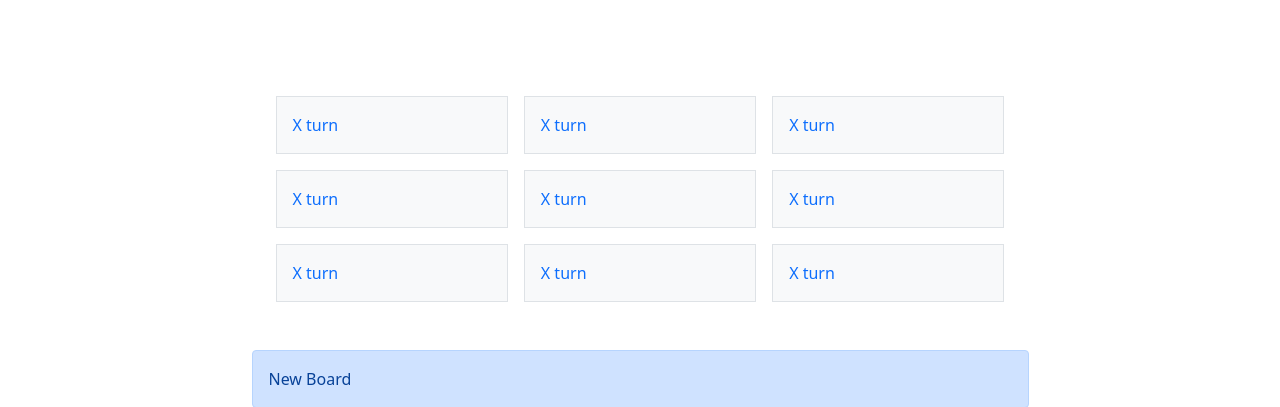
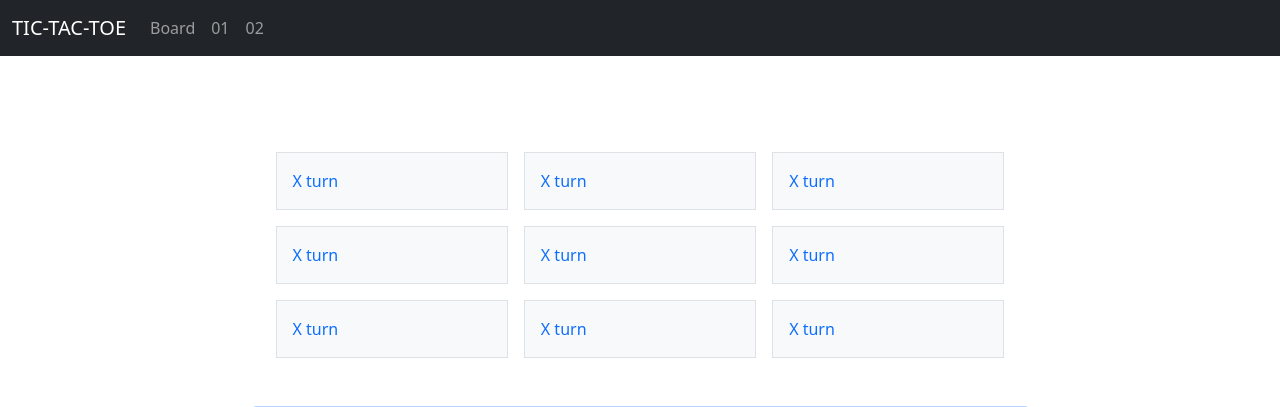
Before and after one commit to karthikeyanrathore/tictactoe, a Flask app: page / in a window 1280 px wide. Shown: the top 407 px of the page. Run offline with Flask 2, Linux system fonts and the light colour scheme; parts of the project's set-up code (start-up, migrations or seed data) failed here and were passed over.

Commit message:
kinda done

```diff
--- a/templates/base.html
+++ b/templates/base.html
@@ -8,6 +8,33 @@
 <meta name="viewport" content="width=device-width, initial-scale=1">
 <link href="https://cdn.jsdelivr.net/npm/bootstrap@5.0.1/dist/css/bootstrap.min.css" rel="stylesheet" integrity="sha384-+0n0xVW2eSR5OomGNYDnhzAbDsOXxcvSN1TPprVMTNDbiYZCxYbOOl7+AMvyTG2x" crossorigin="anonymous">
 </head>
+
+
+<nav class="navbar navbar-expand-lg navbar-dark bg-dark">
+<div class="container-fluid">
+  <a class="navbar-brand" href="{{url_for("clear")}}">TIC-TAC-TOE</a>
+<button class="navbar-toggler" type="button" data-bs-toggle="collapse" data-bs-target="#navbarNav" aria-controls="navbarNav" aria-expanded="false" aria-label="Toggle navigation">
+<span class="navbar-toggler-icon"></span>
+</button>
+<div class="collapse navbar-collapse" id="navbarNav">
+<ul class="navbar-nav">
+<li class="nav-item">
+  <a class="nav-link" href="{{url_for("clear")}}">Board</a>
+</li>
+<li class="nav-item">
+<a class="nav-link" href="#">01</a>
+</li>
+<li class="nav-item">
+<a class="nav-link" href="#">02</a>
+</li>
+</ul>
+
+
+</div>
+</div>
+</nav>
+
+
 
 
 <br>
```
Also changed, not shown: play.py (+27 -3 lines), templates/draw.html (added, +19 -0 lines), templates/o_won.html (added, +19 -0 lines), templates/x_won.html (added, +19 -0 lines).
